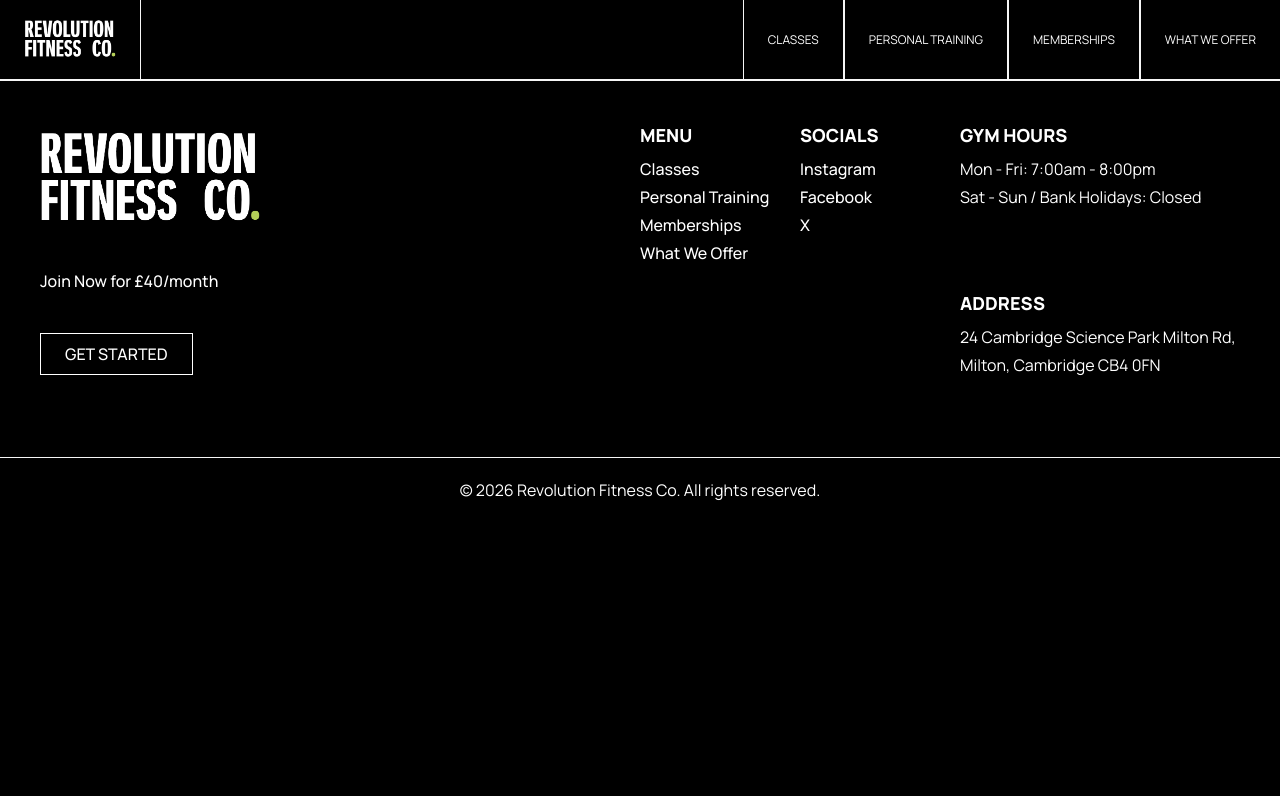
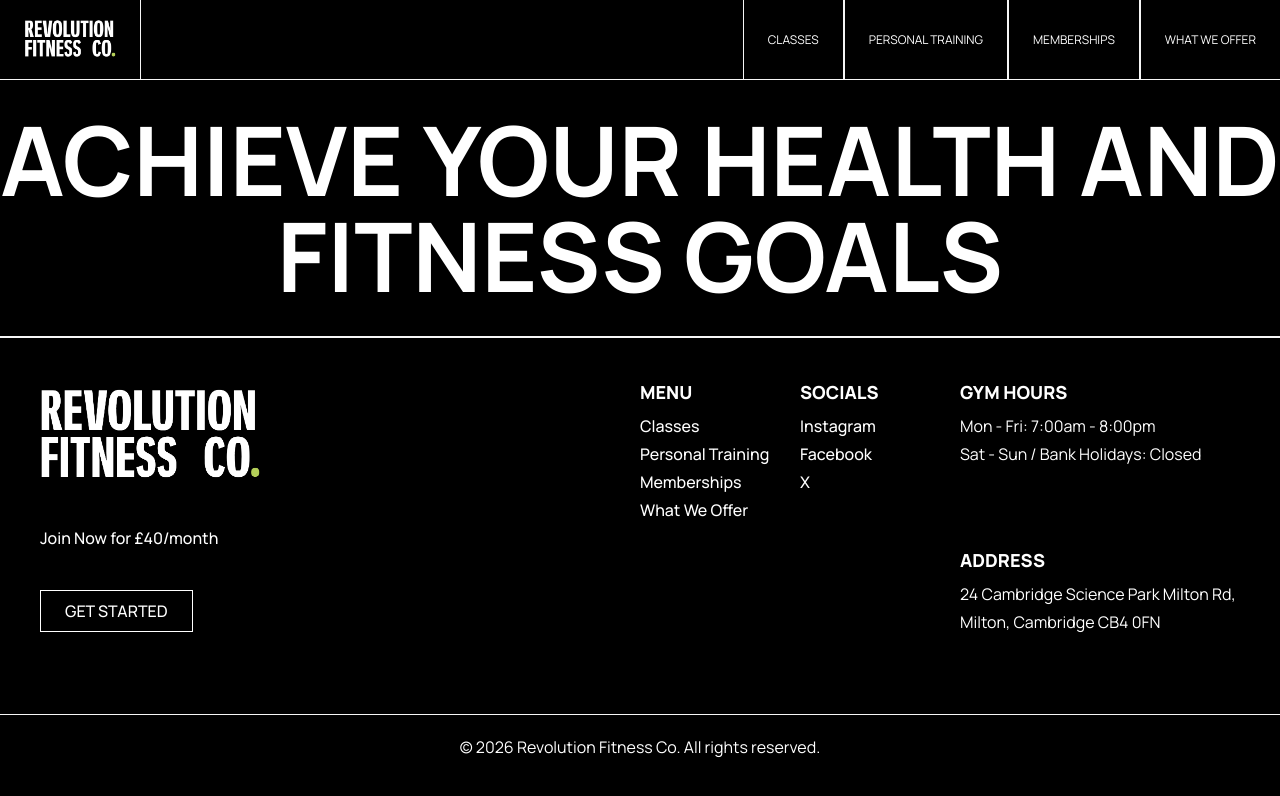
Before and after one commit to Bob-Karemera-Shema/revolution-fitness-co, a Next.js app: page / in a window 1280 px wide. Shown: the top 796 px of the page. Built offline with nearby package versions, Linux system fonts and the light colour scheme.

Commit message:
feat: hero section skeleton

```diff
--- a/app/page.tsx
+++ b/app/page.tsx
@@ -1,5 +1,16 @@
 export default function Home() {
   return (
-    <main></main>
+    <main>
+      <section>
+        <article className="flex items-center justify-center uppercase font-bold text-5xl md:text-8xl text-center py-8 border-b border-divider-gray">
+          <p>Achieve your health and fitness goals</p>
+        </article>
+        <article className="grid grid-cols-1 md:grid-cols-2 lg:grid-cols-3">
+          <div></div>
+
+          <div></div>
+        </article>
+      </section>
+    </main>
   );
 }
```
